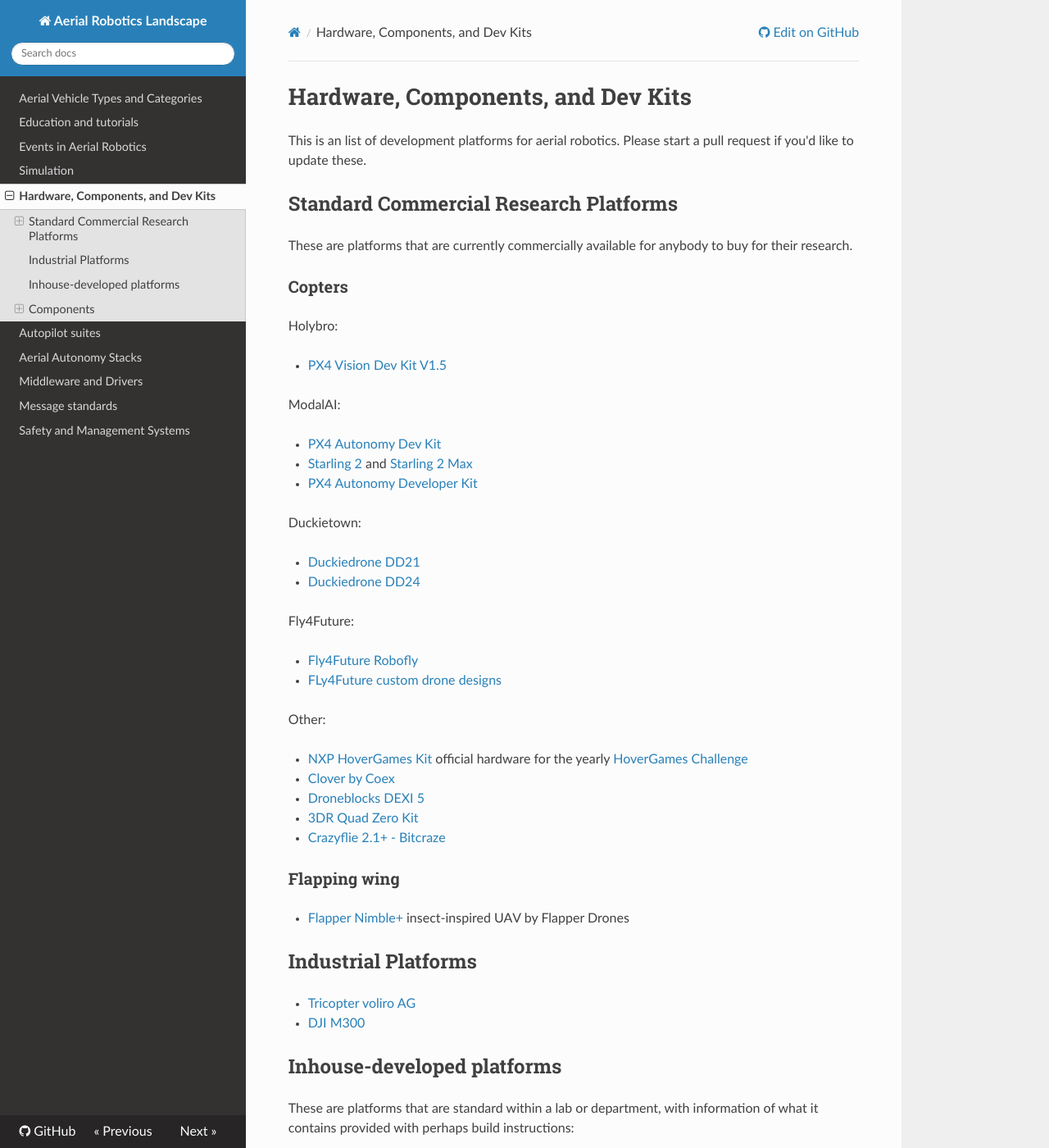
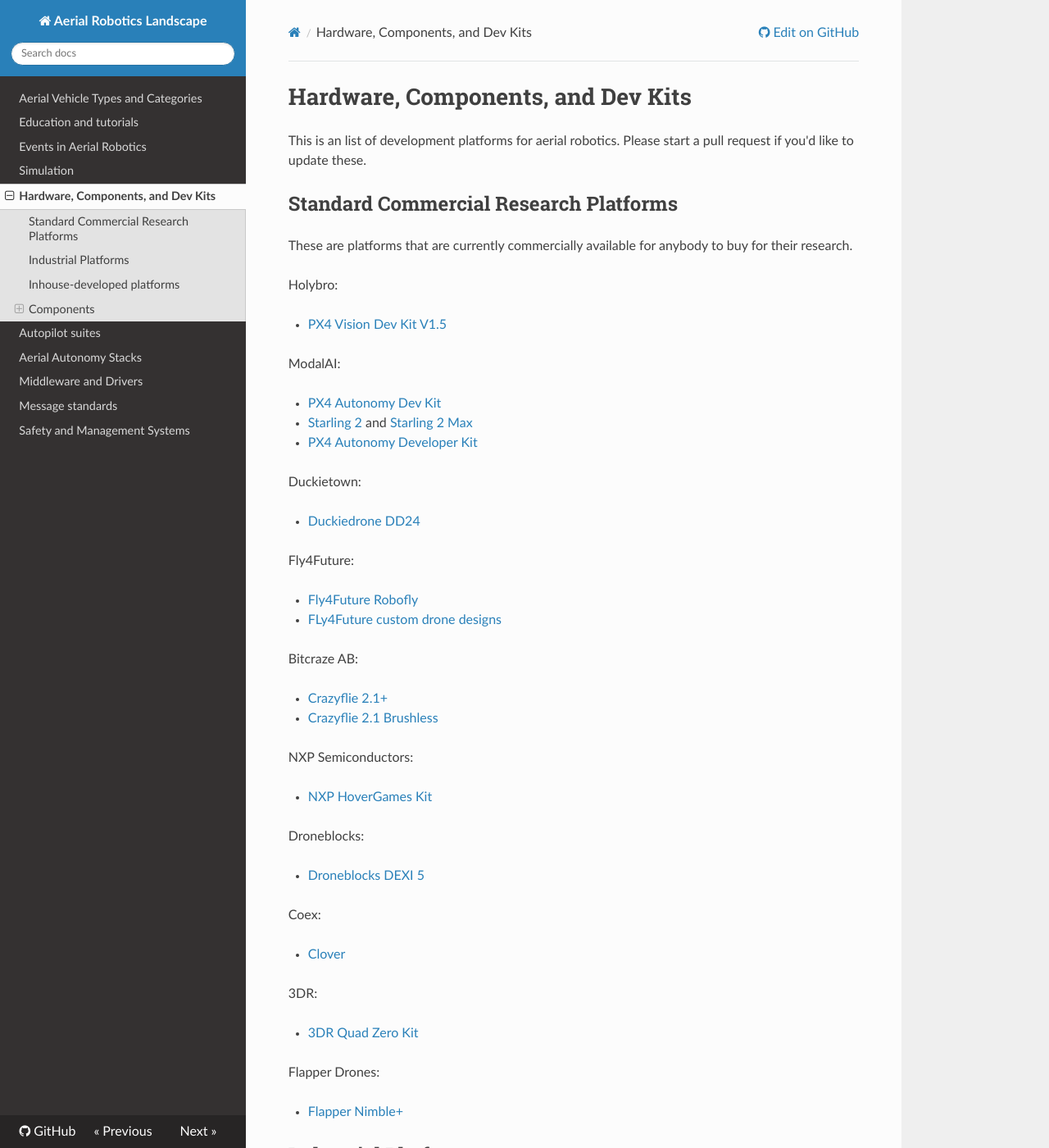
Before and after one commit to ROS-Aerial/aerial_robotic_landscape, an MkDocs documentation site: the page built from docs/hardware.md, in a window 1280 px wide and 1400 px high. Shown: the whole window at 82% size. Built offline with MkDocs 1.6.1, drawn with Linux system fonts in a browser that asks for light colours; nearby versions of some CDN libraries.

Commit message:
Revise hardware documentation for research platforms (#131)
Updated the list of standard commercial research platforms by adding new entries and correcting existing links.

```diff
--- a/docs/hardware.md
+++ b/docs/hardware.md
@@ -6,21 +6,18 @@
 
 These are platforms that are currently commercially available for anybody to buy for their research.
 
-### Copters
-
 Holybro:
 
-   - [PX4 Vision Dev Kit V1.5](https://holybro.com/collections/multicopter-kit/products/px4-vision-dev-kit-v1-5)
+- [PX4 Vision Dev Kit V1.5](https://holybro.com/collections/multicopter-kit/products/px4-vision-dev-kit-v1-5)
 
 ModalAI:
 
-   - [PX4 Autonomy Dev Kit](https://www.modalai.com/products/px4-autonomy-developer-kit?variant=46969885950256)
-   - [Starling 2](https://www.modalai.com/products/starling-2?variant=48173890175280) and [Starling 2 Max](https://www.modalai.com/products/starling-2-max?variant=48172375310640)
+- [PX4 Autonomy Dev Kit](https://www.modalai.com/products/px4-autonomy-developer-kit?variant=46969885950256)
+- [Starling 2](https://www.modalai.com/products/starling-2?variant=48173890175280) and [Starling 2 Max](https://www.modalai.com/products/starling-2-max?variant=48172375310640)
 - [PX4 Autonomy Developer Kit](https://www.modalai.com/collections/drones/products/px4-autonomy-developer-kit)
 
 Duckietown:
 
-- [Duckiedrone DD21](https://get.duckietown.com/products/duckiedrone-dd21)
 - [Duckiedrone DD24](https://get.duckietown.com/products/autonomous-raspberrypi-quadcopter-duckiedrone-dd24)
 
 Fly4Future:
@@ -28,17 +25,30 @@
 - [Fly4Future Robofly](https://fly4future.com/robofly/)
 - [FLy4Future custom drone designs](https://fly4future.com/custom-drones/)
 
-Other:
+Bitcraze AB:
 
-- [NXP HoverGames Kit](https://www.nxp.com/design/designs/nxp-hovergames-drone-kit-including-rddrone-fmuk66-and-peripherals:KIT-HGDRONEK66) official hardware for the yearly [HoverGames Challenge](https://www.hovergames.com)
-- [Clover by Coex](https://clover.coex.tech/en/)
+- [Crazyflie 2.1+](https://www.bitcraze.io/products/crazyflie-2-1-plus/)
+- [Crazyflie 2.1 Brushless](https://www.bitcraze.io/products/crazyflie-2-1-brushless/)
+
+NXP Semiconductors:
+
+- [NXP HoverGames Kit](https://www.nxp.com/design/designs/nxp-hovergames-drone-kit-including-rddrone-fmuk66-and-peripherals:KIT-HGDRONEK66)
+
+Droneblocks:
+
 - [Droneblocks DEXI 5](https://droneblocks.io/program/dexi-5-px4-stem-drone-kit/)
+
+Coex:
+
+- [Clover](https://clover.coex.tech/en/)
+
+3DR:
+
 - [3DR Quad Zero Kit](https://store.3dr.com/3dr-quad-zero-kit/)
-- [Crazyflie 2.1+ - Bitcraze](https://www.bitcraze.io/products/crazyflie-2-1-plus/)
 
-### Flapping wing
+Flapper Drones:
 
-- [Flapper Nimble+](https://flapper-drones.com/wp/nimbleplus/) insect-inspired UAV by Flapper Drones
+- [Flapper Nimble+](https://flapper-drones.com/wp/nimbleplus/)
 
 ## Industrial Platforms
 
```
